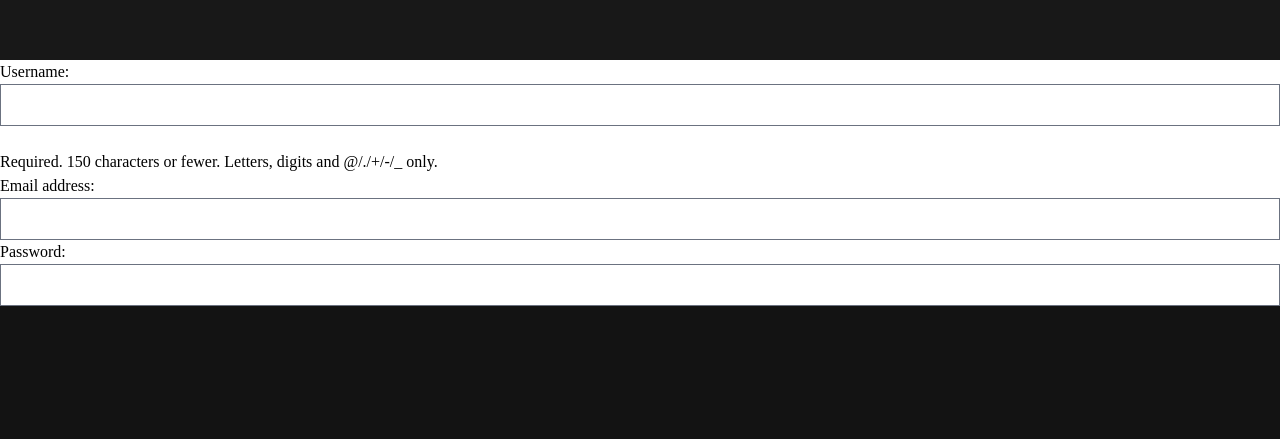
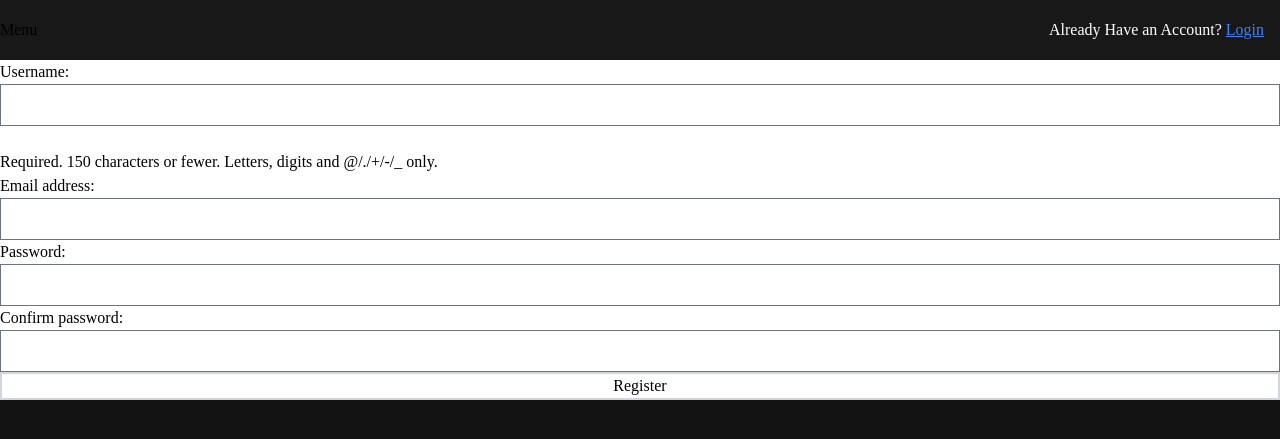
Before and after one commit to NeoSahadeo/capstone, a Django app: page /register in a window 1280 px wide. Shown: the top 439 px of the page. Run offline with Django 4.2, Linux system fonts and the light colour scheme; some libraries are stand-ins or nearby versions.

Commit message:
Created login/register form and profile page

```diff
--- a/main/admin.py
+++ b/main/admin.py
@@ -9,3 +9,4 @@
 
 admin.site.register(User)
 admin.site.register(WeeklyTask)
+# admin.site.register()
--- a/main/forms.py
+++ b/main/forms.py
@@ -1,7 +1,16 @@
 from django.forms import ModelForm
+from django import forms
 from .models import User
 
-class RegisterForm(ModelForm):
+class RegisterForm(ModelForm, forms.Form):
+    password = forms.CharField(widget=forms.PasswordInput())
+    confirm_password = forms.CharField(widget=forms.PasswordInput())
     class Meta:
         model = User
-        fields = ['username','email','password']
+        fields = ['username','email','password','confirm_password']
+
+class LoginForm(ModelForm):
+    password = forms.CharField(widget=forms.PasswordInput())
+    class Meta:
+        model = User
+        fields = ['username','password']
--- a/main/static/hamburger.css
+++ /dev/null
@@ -1,3 +0,0 @@
-.hamburger{
-
-}
--- a/main/templates/main/register.html
+++ b/main/templates/main/register.html
@@ -1,8 +1,20 @@
 {% extends "base.html" %}
 
+{% block header %}
+<button class="hamburger" type="button" aria-label="Menu" aria-controls="navigation">
+    Menu
+</button>
+<div class="mr-4">
+    <label class="text-white">Already Have an Account?</label>
+    <a href="login" class="text-blue-500 underline" >Login</a>
+</div>
+{% endblock %}
+
 {% block unicorn %}
-<form class="flex flex-col bg-white">
+<span class="text-white">{{ message }}</span>
+<form class="flex flex-col bg-white" method="post" action="{% url 'main:register' %}">
     {% csrf_token %}
     {{ form }}
+    <button type="submit" name="register" class="border-2 border-gray-300 bg-white">Register</button>
 </form>
 {% endblock %}
--- a/main/urls.py
+++ b/main/urls.py
@@ -5,6 +5,7 @@ app_name = 'main'
 
 urlpatterns = [
     path('', views.index, name='index'),
+    path('profile', views.profile, name='profile'),
     path('register', views.register, name='register'),
     path('login', views.login, name='login'),
     path('logout', views.logout, name='logout'),
--- a/main/views.py
+++ b/main/views.py
@@ -1,15 +1,30 @@
-from django.contrib.auth import authenticate, login, logout
+from django.contrib.auth import authenticate
+from django.contrib.auth import login as login_auth
+from django.contrib.auth import logout as logout_auth
 from django.db import IntegrityError
 from django.http import HttpResponseRedirect
 from django.shortcuts import render, reverse
 from .models import User
-from .forms import RegisterForm
+from .forms import RegisterForm, LoginForm
 
 def index(request):
     if True:
         return render(request, 'main/index.html',{
             'preferredMode': 'Week Mode',
     })
+
+def profile(request):
+    if request.user.is_authenticated:
+        id = request.user.id
+        user = User.objects.get(id = id)
+        return render(request, 'main/profile.html',{
+            'userinfo': user,
+        })
+    else:
+        return render(request, 'main/login.html',{
+            'form': LoginForm(),
+            'message': 'Login is required to view your profile.'
+        })
 
 def register(request):
     if request.method == "POST":
@@ -18,10 +33,11 @@ def register(request):
 
         # Ensure password matches confirmation
         password = request.POST["password"]
-        confirmation = request.POST["confirmation"]
+        confirmation = request.POST["confirm_password"]
         if password != confirmation:
             return render(request, "main/register.html", {
-                "message": "Passwords must match."
+                "message": "Passwords must match.",
+                'form': RegisterForm()
             })
 
         # Attempt to create new user
@@ -31,34 +47,36 @@ def register(request):
 
         except IntegrityError:
             return render(request, "main/register.html", {
-                "message": "Username already taken."
+                "message": "Username already taken.",
+                'form': RegisterForm()
             })
-        login(request, user)
+        login_auth(request, user)
         return HttpResponseRedirect(reverse("main:index"))
     else:
-        print(RegisterForm())
         return render(request, "main/register.html", {
             'form': RegisterForm()
         })
 
 def login(request):
     if request.method == "POST":
-
         # Attempt to sign user in
         username = request.POST["username"]
         password = request.POST["password"]
-        user = authenticate(request, username=username, password=password)
-
+        user = authenticate(username=username, password=password)
         # Check if authentication successful
         if user is not None:
-            login(request, user)
+            login_auth(request, user)
             return HttpResponseRedirect(reverse("main:index"))
         else:
             return render(request, "main/login.html", {
-                "message": "Invalid username and/or password."
+                "message": "Invalid username and/or password.",
+                'form': LoginForm()
             })
     else:
-        return render(request, "main/login.html")
+        return render(request, "main/login.html", {
+            'form': LoginForm()
+        })
+
 def logout(request):
-    logout(request)
+    logout_auth(request)
     return HttpResponseRedirect(reverse("main:index"))
--- a/theme/static/css/dist/styles.css
+++ b/theme/static/css/dist/styles.css
@@ -772,6 +780,42 @@ select {
 
 .mt-auto {
   margin-top: auto;
+}
+
+.ml-4 {
+  margin-left: 1rem;
+}
+
+.mt-4 {
+  margin-top: 1rem;
+}
+
+.mr-4 {
+  margin-right: 1rem;
+}
+
+.mt-2 {
+  margin-top: 0.5rem;
+}
+
+.mb-4 {
+  margin-bottom: 1rem;
+}
+
+.mt-8 {
+  margin-top: 2rem;
+}
+
+.mt-5 {
+  margin-top: 1.25rem;
+}
+
+.mr-auto {
+  margin-right: auto;
+}
+
+.ml-auto {
+  margin-left: auto;
 }
 
 .block {
@@ -901,8 +986,25 @@ select {
   border-radius: 0.5rem;
 }
 
+.rounded-sm {
+  border-radius: 0.125rem;
+}
+
 .border {
   border-width: 1px;
+}
+
+.border-2 {
+  border-width: 2px;
+}
+
+.border-0 {
+  border-width: 0px;
+}
+
+.border-gray-300 {
+  --tw-border-opacity: 1;
+  border-color: rgb(209 213 219 / var(--tw-border-opacity));
 }
 
 .bg-white {
--- a/theme/templates/base.html
+++ b/theme/templates/base.html
@@ -3,7 +3,6 @@
    <head>
       <meta charset="UTF-8">
       <meta name="viewport" content="width=device-width, initial-scale=1.0">
-      <link href="{% static 'hamburger.css' %}" rel="stylesheet">
       {% tailwind_css %}
    </head>
    <body class="flex flex-col h-screen w-screen" style="background-color: #131313;font-family: 'DM Sans';">
```
Also changed, not shown: other parts of theme/static/css/dist/styles.css (+162 -0 lines), main/templates/main/index.html (+5 -5 lines), main/templates/main/login.html (+19 -0 lines), main/templates/main/profile.html (added, +30 -0 lines), main/static/Hamburger.svg (added).
